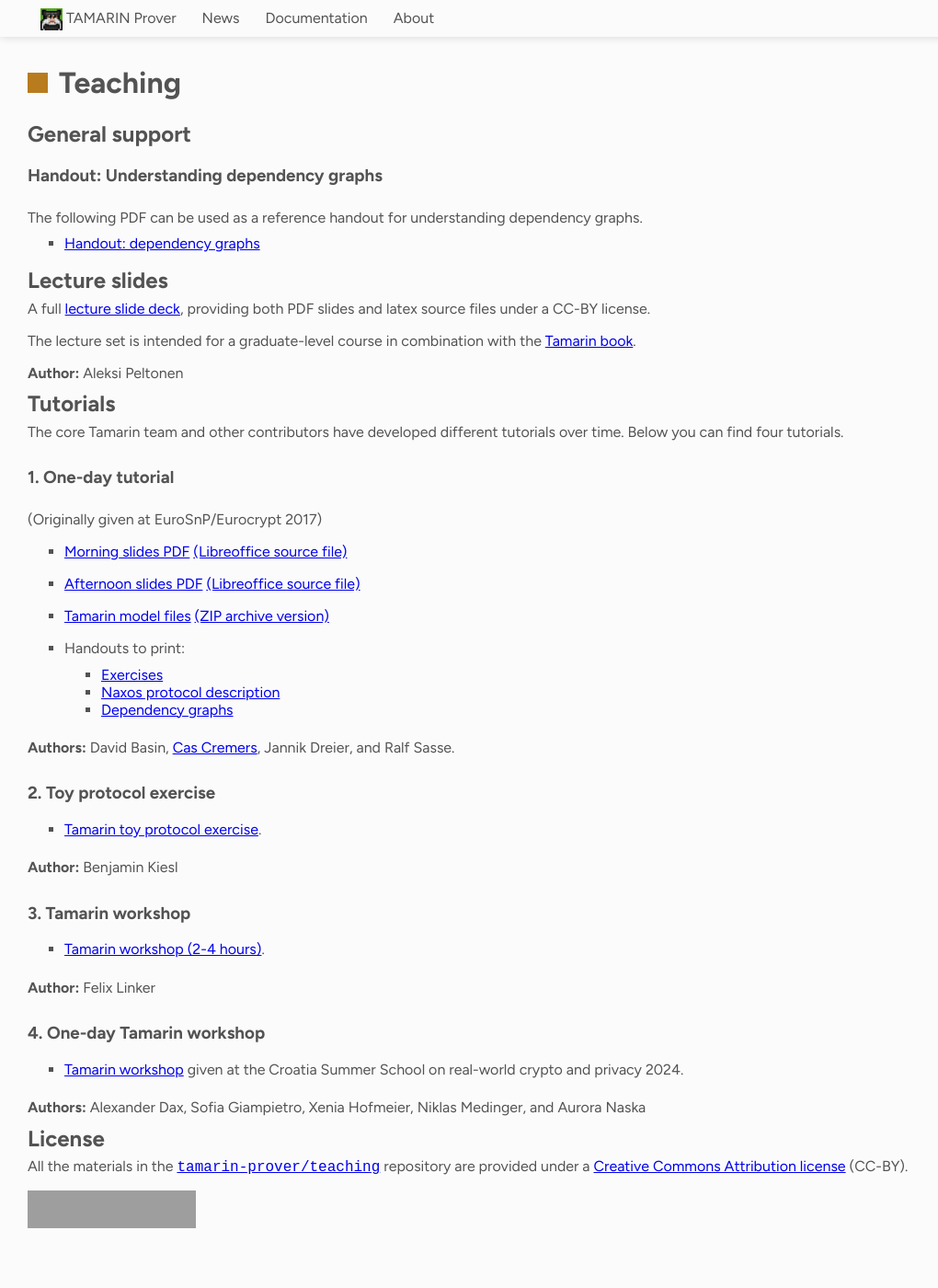
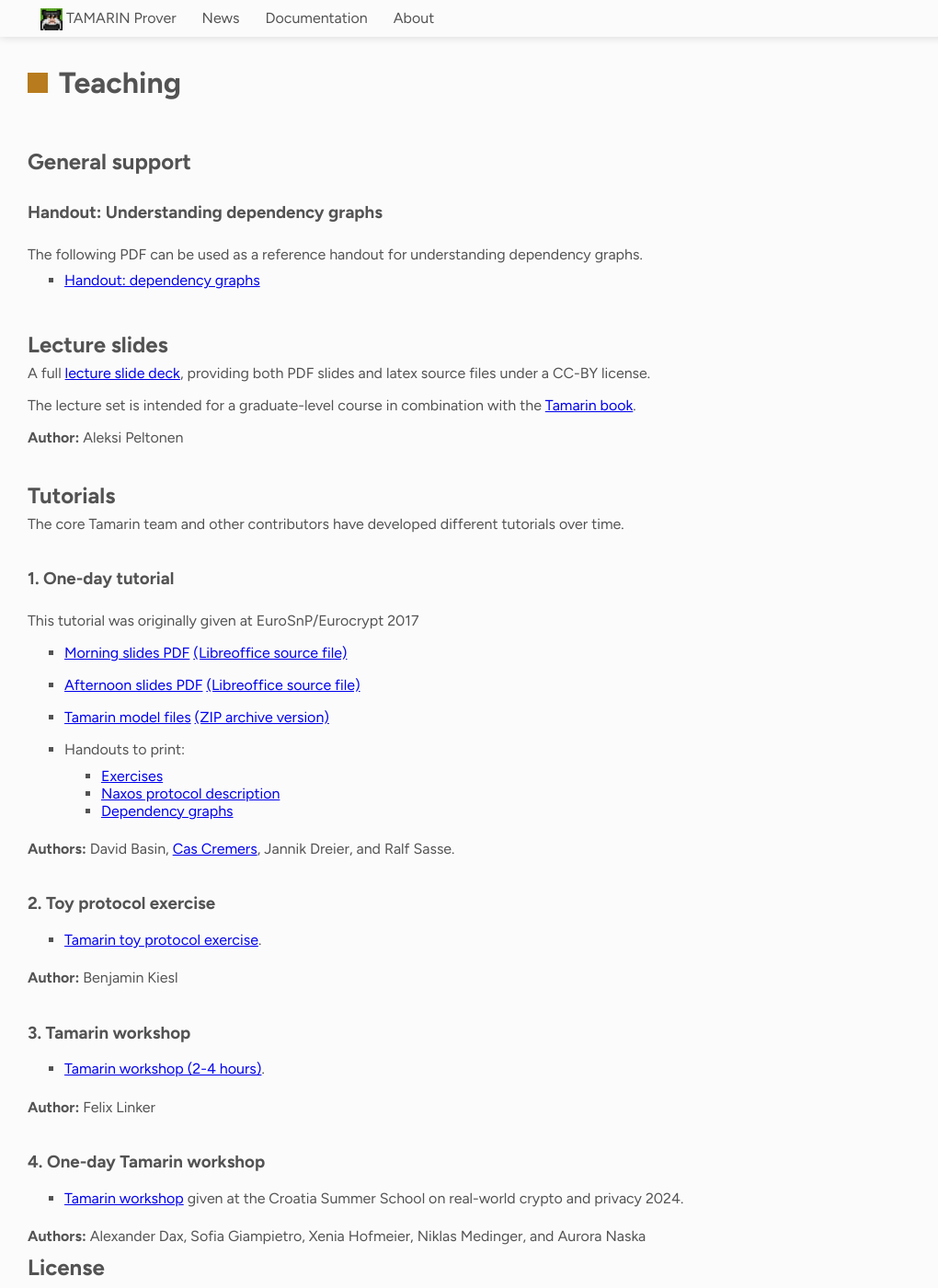
Before and after one commit to tamarin-prover/tamarin-prover.github.io, a Jekyll site: the page built from teaching.html, in a window 1280 px wide and 1400 px high. Shown: the whole window at 92% size, without its empty margins (0-1020 px from the left). Built offline with Jekyll 4.4.1, drawn with Linux system fonts in a browser that asks for light colours; grey boxes are pictures that could not be loaded.

Commit message:
Better readability for teaching materials.

```diff
--- a/assets/css/tamarin.css
+++ b/assets/css/tamarin.css
@@ -533,3 +533,11 @@ body {
     padding-top: 10px;
     padding-bottom: 10px;
 }
+
+.teaching-all h2 {
+    padding-top: 30px;
+}
+
+.teaching-all h3 {
+    padding-top: 10px;
+}
--- a/teaching.html
+++ b/teaching.html
@@ -37,14 +37,13 @@ layout: default
 
     <h2 id="tutorials">Tutorials</h2>
 
-    <p>The core Tamarin team and other contributors have developed different tutorials over time.
-      Below you can find four tutorials.</p>
+    <p>The core Tamarin team and other contributors have developed different tutorials over time.</p>
 
     <div class="teaching-subblock">
 
       <h3 id="1-one-day-tutorial">1. One-day tutorial</h3>
 
-      <p>(Originally given at EuroSnP/Eurocrypt 2017)</p>
+      <p>This tutorial was originally given at EuroSnP/Eurocrypt 2017</p>
 
       <ul>
         <li>
```
